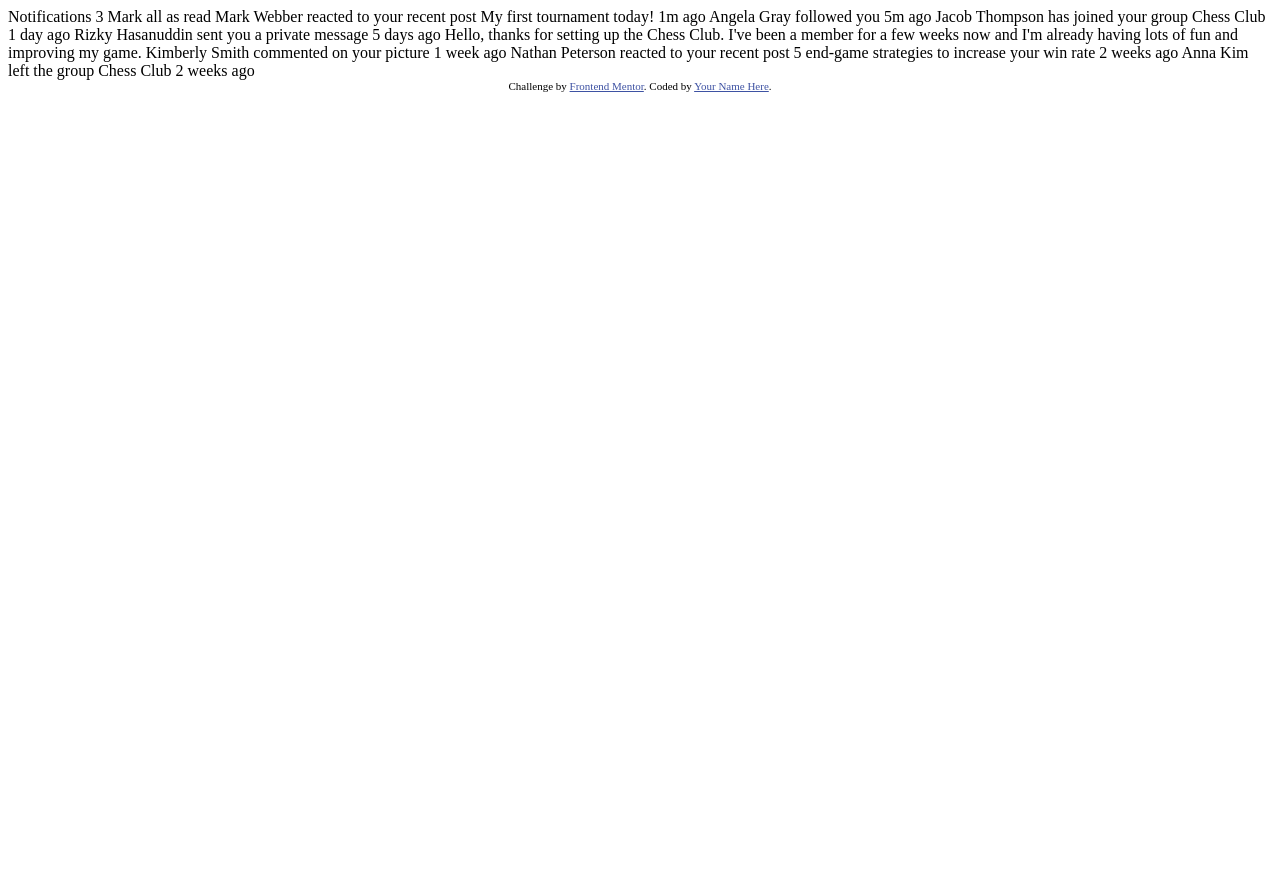
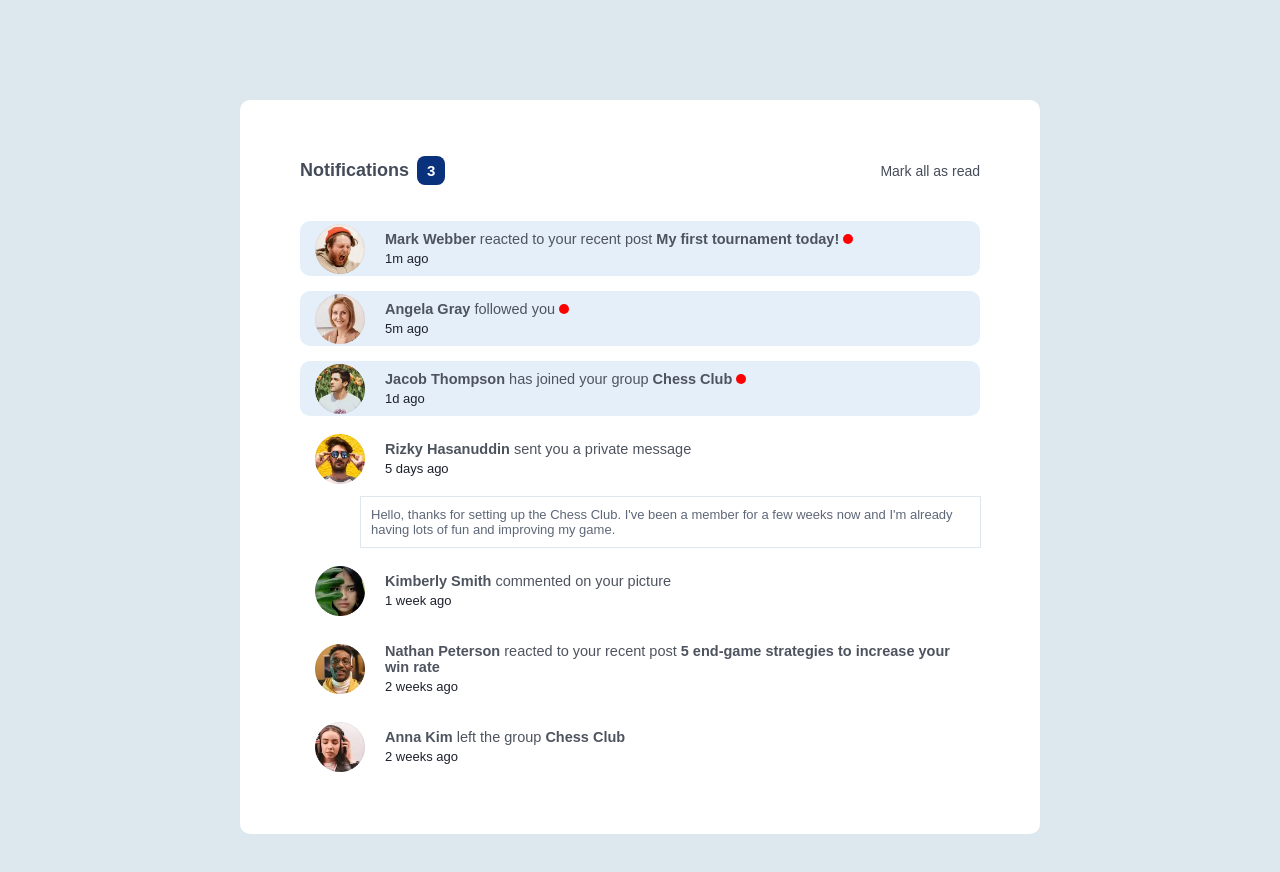
Before and after one commit to teonamaghradze/notifications-page, a plain HTML site: page index.html in a window 1280 px wide. Before the commit the page ends 800 px from the top, so only its background shows below. Drawn offline with Linux system fonts and the light colour scheme.

Commit message:
Add js func

```diff
--- a/index.html
+++ b/index.html
@@ -1,51 +1,110 @@
 <!DOCTYPE html>
 <html lang="en">
   <head>
-  <meta charset="UTF-8">
-  <meta name="viewport" content="width=device-width, initial-scale=1.0"> <!-- displays site properly based on user's device -->
+    <meta charset="UTF-8" />
+    <meta name="viewport" content="width=device-width, initial-scale=1.0" />
 
-  <link rel="icon" type="image/png" sizes="32x32" href="./images/favicon-32x32.png">
+    <link
+      rel="icon"
+      type="image/png"
+      sizes="32x32"
+      href="./images/favicon-32x32.png"
+    />
 
     <title>Frontend Mentor | Notifications page</title>
 
-  <!-- Feel free to remove these styles or customise in your own stylesheet 👍 -->
-  <style>
-    .attribution { font-size: 11px; text-align: center; }
-    .attribution a { color: hsl(228, 45%, 44%); }
-  </style>
+    <link rel="stylesheet" href="style.css" />
   </head>
   <body>
+    <div class="container">
+      <nav class="nav">
+        <p class="notification">Notifications <span class="num">3</span></p>
+        <p class="bold all-read">Mark all as read</p>
+      </nav>
 
-  Notifications 3
+      <div class="unread person person1">
+        <img class="avatar" src="./assets/images/avatar-mark-webber.webp" />
+        <div class="notif-time">
+          <p class="notification-txt marks-notification">
+            <b class="bold">Mark Webber</b> reacted to your recent post
+            <b class="bold">My first tournament today!</b>
+          </p>
+          <p class="time">1m ago</p>
+        </div>
+      </div>
 
-  Mark all as read
+      <div class="unread person person2">
+        <img class="avatar" src="./assets/images/avatar-angela-gray.webp" />
+        <div class="notif-time">
+          <p class="notification-txt">
+            <b class="bold">Angela Gray</b> followed you
+          </p>
+          <p class="time">5m ago</p>
+        </div>
+      </div>
 
-  Mark Webber reacted to your recent post My first tournament today!
-  1m ago
+      <div class="unread person">
+        <img class="avatar" src="./assets/images/avatar-jacob-thompson.webp" />
+        <div class="notif-time">
+          <p class="notification-txt">
+            <b class="bold">Jacob Thompson</b> has joined your group
+            <b class="bold">Chess Club</b>
+          </p>
+          <p class="time">1d ago</p>
+        </div>
+      </div>
 
-  Angela Gray followed you
-  5m ago
+      <div class="person">
+        <img
+          class="avatar"
+          src="./assets/images/avatar-rizky-hasanuddin.webp"
+        />
 
-  Jacob Thompson has joined your group Chess Club
-  1 day ago
+        <div class="notif-time">
+          <p class="notification-txt">
+            <b class="bold">Rizky Hasanuddin</b> sent you a private message
+          </p>
+          <p class="time">5 days ago</p>
+        </div>
+      </div>
 
-  Rizky Hasanuddin sent you a private message
-  5 days ago
-  Hello, thanks for setting up the Chess Club. I've been a member for a few weeks now and
-  I'm already having lots of fun and improving my game.
+      <p class="message">
+        Hello, thanks for setting up the Chess Club. I've been a member for a
+        few weeks now and I'm already having lots of fun and improving my game.
+      </p>
 
-  Kimberly Smith commented on your picture
-  1 week ago
+      <div class="person">
+        <img class="avatar" src="./assets/images/avatar-kimberly-smith.webp" />
+        <div class="notif-time">
+          <p class="notification-txt">
+            <b class="bold">Kimberly Smith</b> commented on your picture
+          </p>
+          <p class="time">1 week ago</p>
+        </div>
+      </div>
 
-  Nathan Peterson reacted to your recent post 5 end-game strategies to increase your win rate
-  2 weeks ago
+      <div class="person">
+        <img class="avatar" src="./assets/images/avatar-nathan-peterson.webp" />
+        <div class="notif-time">
+          <p class="notification-txt">
+            <b class="bold">Nathan Peterson</b> reacted to your recent post
+            <b class="bold">5 end-game strategies to increase your win rate</b>
+          </p>
+          <p class="time">2 weeks ago</p>
+        </div>
+      </div>
 
-  Anna Kim left the group Chess Club
-  2 weeks ago
-
-  <div class="attribution">
-    Challenge by <a href="https://www.frontendmentor.io?ref=challenge" target="_blank">Frontend Mentor</a>.
-    Coded by <a href="#">Your Name Here</a>.
+      <div class="person">
+        <img class="avatar" src="./assets/images/avatar-anna-kim.webp" />
+        <div class="notif-time">
+          <p class="notification-txt">
+            <b class="bold">Anna Kim </b> left the group
+            <b class="bold">Chess Club</b>
+          </p>
+          <p class="time">2 weeks ago</p>
+        </div>
+      </div>
     </div>
   </body>
+  <script src="script.js"></script>
 </html>
--- /dev/null
+++ b/script.js
@@ -0,0 +1,29 @@
+const allRead = document.querySelector(".all-read");
+
+const notificationBox = document.querySelectorAll(".person");
+
+const notificationTxt = document.querySelectorAll(".unread");
+
+const notificationAmount = document.querySelector(".num");
+
+//to make everything UNREAD
+allRead.addEventListener("click", () => {
+  notificationBox.forEach((notif) => {
+    notif.style.backgroundColor = "#fff";
+    notificationAmount.innerHTML = "0";
+    notificationTxt.forEach((txt) => {
+      txt.classList.remove("unread");
+    });
+  });
+});
+
+//To reduce amount of notifications and styles for each notific
+console.log(notificationTxt.length);
+notificationTxt.forEach((txt) => {
+  txt.addEventListener("click", () => {
+    txt.classList.remove("unread");
+    console.log(document.querySelectorAll(".unread").length);
+
+    notificationAmount.innerHTML = document.querySelectorAll(".unread").length;
+  });
+});
--- /dev/null
+++ b/style.css
@@ -0,0 +1,137 @@
+* {
+  margin: 0;
+  padding: 0;
+  box-sizing: border-box;
+}
+
+html {
+  font-size: 62.5%;
+  font-family: "Plus Jakarta Sans", sans-serif;
+  color: hsl(224, 21%, 14%);
+}
+
+body {
+  background-color: hsl(205, 33%, 90%);
+}
+
+.container {
+  display: flex;
+  flex-direction: column;
+  gap: 1rem;
+  background-color: #fff;
+  max-width: 37.5rem;
+  margin: 10rem auto;
+  padding: 2rem;
+  border-radius: 1rem;
+}
+
+.nav {
+  display: flex;
+  justify-content: space-between;
+  align-items: center;
+  color: hsl(219, 13%, 31%);
+}
+.notification {
+  font-size: 1.8rem;
+  font-weight: 700;
+}
+
+span {
+  background-color: hsl(219, 85%, 26%);
+  color: #fff;
+  padding: 0.6rem 1rem;
+  border-radius: 0.8rem;
+  margin-left: 0.3rem;
+  font-size: 1.5rem;
+}
+
+.all-read {
+  font-size: 1.4rem;
+}
+.avatar {
+  width: 5rem;
+  margin-left: 1.5rem;
+}
+.commented-pic {
+  width: 5rem;
+}
+.notification-txt {
+  font-size: 1.45rem;
+  color: hsl(220, 10%, 34%);
+}
+
+.time {
+  font-size: 1.3rem;
+}
+
+.notif-time {
+  display: flex;
+  flex-direction: column;
+  width: 100%;
+  gap: 0.4rem;
+  padding: 1rem;
+  /* background-color: hsl(210, 57%, 95%); */
+}
+
+.person {
+  display: flex;
+  align-items: center;
+
+  gap: 1rem;
+  margin-top: 0.5rem;
+}
+.person1 {
+  margin-top: 3rem;
+}
+.message-container {
+  margin-top: 2rem;
+}
+.message {
+  font-size: 1.3rem;
+  color: hsl(219, 12%, 42%);
+  border: 1px solid hsl(205, 33%, 90%);
+  width: 82%;
+  padding: 1rem;
+  margin-left: 6rem;
+}
+
+.message:hover {
+  background-color: hsl(211, 68%, 94%);
+  cursor: pointer;
+}
+
+.bold:hover {
+  cursor: pointer;
+  color: hsl(219, 95%, 39%);
+}
+
+.unread {
+  background-color: hsl(211, 68%, 94%);
+  border-radius: 1rem;
+}
+
+.unread p:first-of-type::after {
+  content: "";
+  background-color: red;
+  width: 10px;
+  height: 10px;
+  display: inline-block;
+  border-radius: 50%;
+  right: 25rem;
+}
+
+@media (min-width: 800px) {
+  .container {
+    max-width: 800px;
+    width: 100%;
+    padding: 6rem;
+  }
+
+  .person:hover {
+    cursor: pointer;
+  }
+
+  .message {
+    width: 91.3%;
+  }
+}
```
Lines whose indentation alone changed are shown as unchanged.
